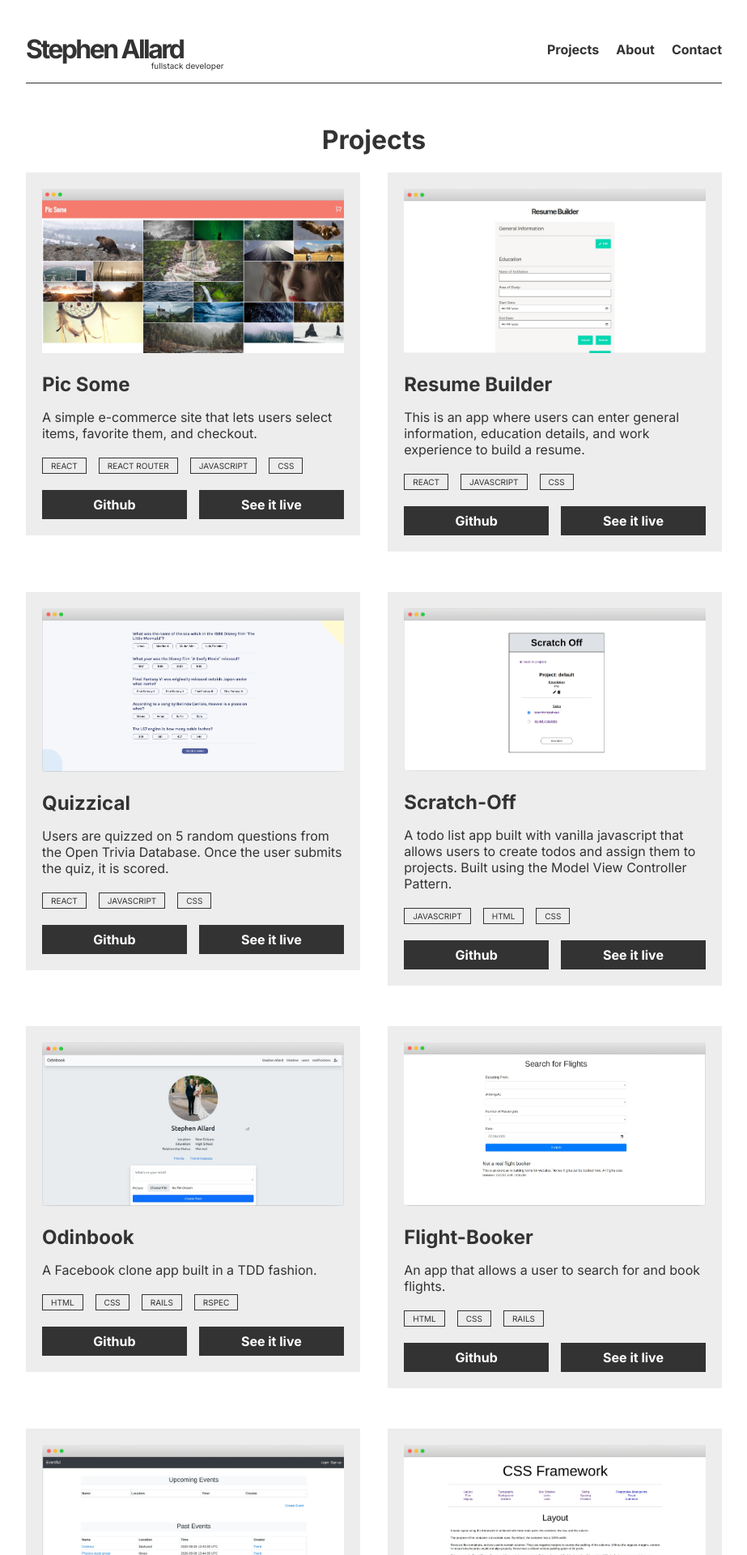
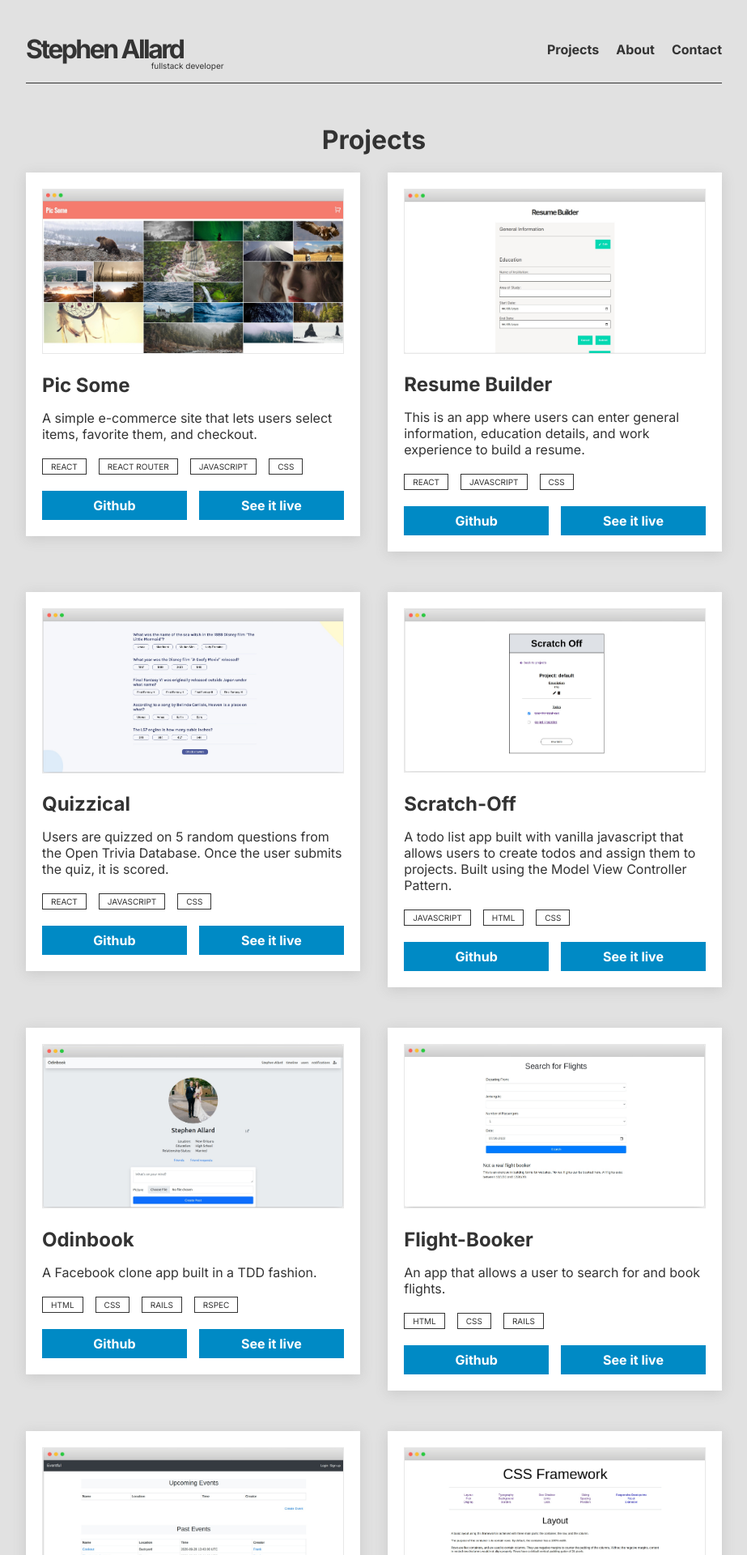
Before and after one commit to esteban90-dev/portfolio, a Jekyll site: the page built from index.html, in a window 1280 px wide. Shown: the top 1920 px of the page at 81% size, without its empty margins (178-1101 px from the left). Built offline with Jekyll 4.4.1, drawn with Linux system fonts in a browser that asks for light colours.

Commit message:
update styling

```diff
--- a/assets/css/main.css
+++ b/assets/css/main.css
@@ -13,6 +13,7 @@ body {
   max-width: 900px;
   margin: 0 auto;
   padding: 20px;
+  background-color: rgb(225, 225, 225);
 }
 
 a {
@@ -98,8 +99,9 @@ a:hover {
 
 .card {
   margin-bottom: 50px;
-  background-color:rgb(237, 237, 237);
+  box-shadow: 0px 3px 15px rgba(112, 112, 112, 0.2);
   padding: 20px;
+  background-color: white;
 }
 
 .card__skillContainer {
@@ -125,6 +127,9 @@ a:hover {
 .card__image {
   width: 100%;
   height: 100%;
+  border: 1px solid;
+  border-color: rgb(232, 232, 232);
+  background-color: rgb(232, 232, 232);
 }
 
 .card__skill {
@@ -138,7 +143,7 @@ a:hover {
   display: flex;
   justify-content: center;
   align-items: center;
-  background-color: #333333;
+  background-color: #008AC5;
   color: white;
   font-weight: bold;
   text-decoration: none;
```
